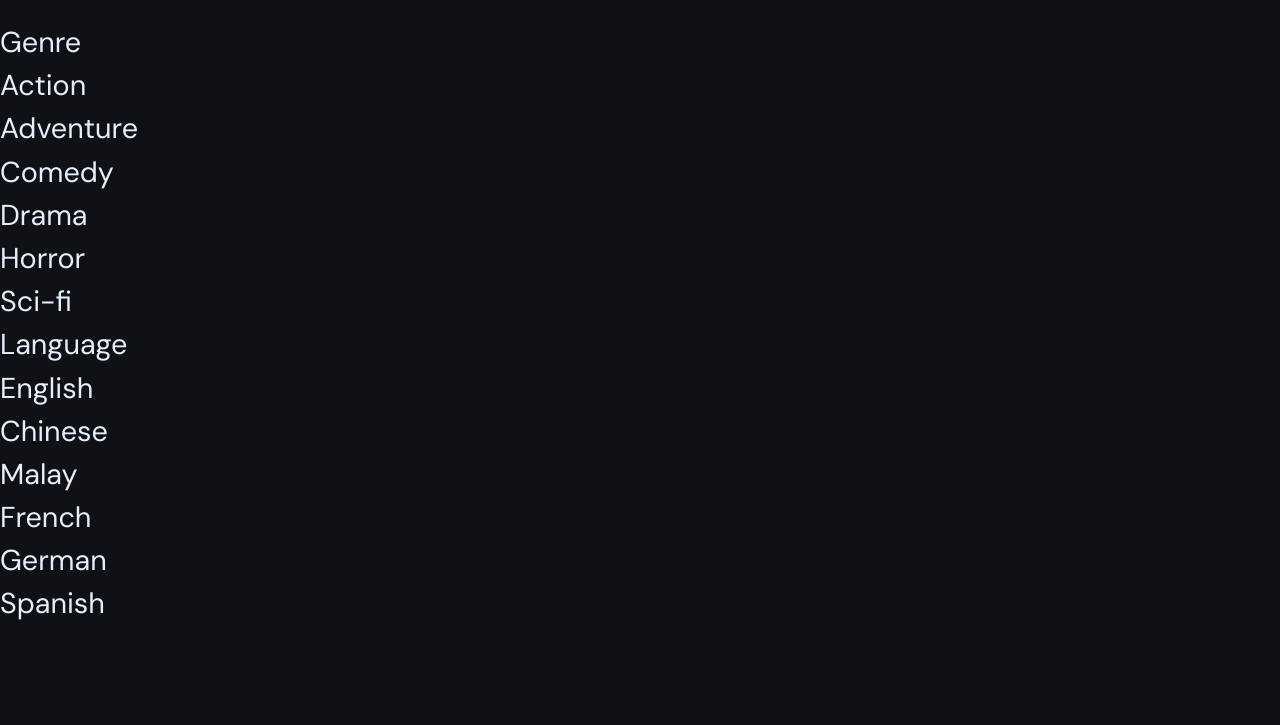
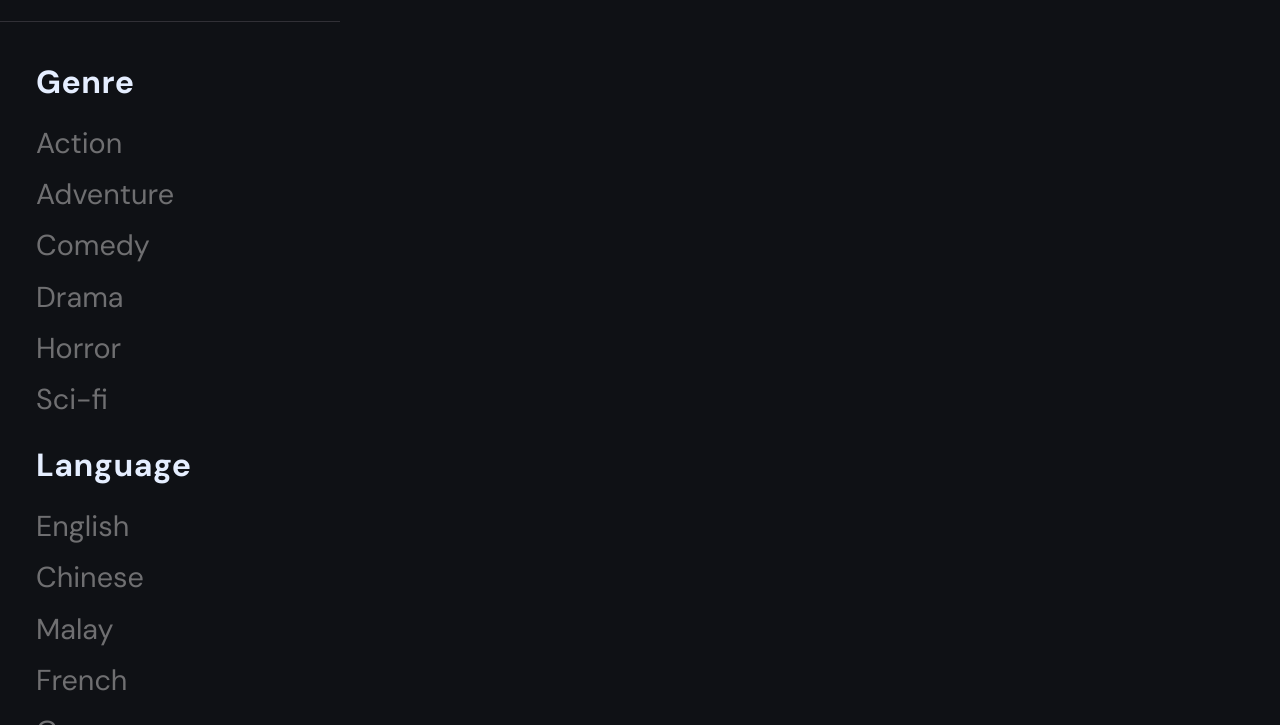
Before and after one commit to NaufalFiqri/Netflix-Clone, a plain HTML site: page index.html in a window 1280 px wide. Shown: the part 75-800 px from the top of the page. Drawn offline with Linux system fonts and the light colour scheme.

Commit message:
sidebar css

```diff
--- a/assets/css/style.css
+++ b/assets/css/style.css
@@ -146,13 +146,39 @@ body {
   display: none;
 }
 
-.search-wrapper.searching::before { display: block; }
+.search-wrapper.searching::before {
+  display: block;
+}
 
 @keyframes loading {
-    0% { transform: rotate(0); }
-    100% { transform: rotate(1turn); }
+  0% {
+    transform: rotate(0);
   }
+  100% {
+    transform: rotate(1turn);
+  }
+}
 
+.heading,
+.title-large,
+.title {
+  font-weight: var(--weight-bold);
+  letter-spacing: 0.5px;
+}
+
+.title {
+  font-size: var(--fs-title);
+}
+
+.heading {
+  color: var(--white);
+  font-size: var(--fs-heading);
+  line-height: 1.2;
+}
+
+.title-large {
+  font-size: var(--fs-title-lg);
+}
 
 /*-----------------------------------*\
   #HEADER
@@ -238,7 +264,9 @@ body {
   color: var(--on-surface-variant);
 }
 
-.search-field:hover { box-shadow: 0 0 0 2px var(--on-surface-variant); }
+.search-field:hover {
+  box-shadow: 0 0 0 2px var(--on-surface-variant);
+}
 
 .search-field:focus {
   box-shadow: 0 0 0 2px var(--on-surface);
@@ -254,4 +282,77 @@ body {
   transition: var(--transition-short);
 }
 
-.search-wrapper:focus-within .leading-icon { opacity: 0; }
+.search-wrapper:focus-within .leading-icon {
+  opacity: 0;
+}
+
+/*-----------------------------------*\
+  #SIDEBAR
+\*-----------------------------------*/
+
+.sidebar {
+  position: absolute;
+  background-color: var(--background);
+  top: 96px;
+  bottom: 0;
+  left: -340px;
+  max-width: 340px;
+  width: 100%;
+  border-block-start: 1px solid var(--banner-background);
+  overflow-y: overlay;
+  z-index: 4;
+  visibility: hidden;
+  transition: var(--transition-long);
+}
+
+.sidebar.active {
+  transform: translateX(340px);
+  visibility: visible;
+}
+
+.sidebar-inner {
+  display: grid;
+  gap: 20px;
+  padding-block: 36px;
+}
+
+.sidebar::-webkit-scrollbar-thumb {
+  background-color: transparent;
+}
+
+.sidebar:is(:hover, :focus-within)::-webkit-scrollbar-thumb {
+  background-color: var(--banner-background);
+}
+
+.sidebar::-webkit-scrollbar-button {
+  height: 16px;
+}
+
+.sidebar-list,
+.sidebar-footer {
+  padding-inline: 36px;
+}
+
+.sidebar-link {
+  color: var(--on-surface-variant);
+  transition: var(--transition-short);
+}
+
+.sidebar-link:is(:hover, :focus-visible) {
+  color: var(--on-background);
+}
+
+.sidebar-list {
+  display: grid;
+  gap: 8px;
+}
+
+.sidebar-list .title {
+  margin-block-end: 8px;
+}
+
+.sidebar-footer {
+  border-block-start: 1px solid var(--banner-background);
+  padding-block-start: 28px;
+  margin-block-start: 16px;
+}
--- a/index.html
+++ b/index.html
@@ -101,13 +101,14 @@
     </header>
 
     <!-- #SIDEBAR -->
-    <nav class="sidebar" sidebar>
+    <nav class="sidebar active" sidebar>
       <div class="sidebar-inner">
         <div class="sidebar-list">
           <p class="title">Genre</p>
 
           <a href="./movielist.html" menu-close class="sidebar-link">Action</a
-          ><a href="./movielist.html" menu-close class="sidebar-link">Adventure</a
+          ><a href="./movielist.html" menu-close class="sidebar-link"
+            >Adventure</a
           ><a href="./movielist.html" menu-close class="sidebar-link">Comedy</a
           ><a href="./movielist.html" menu-close class="sidebar-link">Drama</a
           ><a href="./movielist.html" menu-close class="sidebar-link">Horror</a
@@ -121,11 +122,23 @@
           ><a href="./movielist.html" menu-close class="sidebar-link">Malay</a
           ><a href="./movielist.html" menu-close class="sidebar-link">French</a
           ><a href="./movielist.html" menu-close class="sidebar-link">German</a
-          ><a href="./movielist.html" menu-close class="sidebar-link">Spanish</a>
+          ><a href="./movielist.html" menu-close class="sidebar-link"
+            >Spanish</a
+          >
         </div>
 
-
+        <div class="sidebar-footer">
+          <p class="copyright">
+            Copyright 2023
+            <a href="https://naufalfiqri.netlify.app">Naufal Fiqri</a>
+          </p>
+          <img
+            src="./assets/images/tmdb-logo.png"
+            alt="the movie database logo"
+          />
+        </div>
       </div>
     </nav>
+    <div class="overlay" overlay menu-toggler></div>
   </body>
 </html>
```
Also changed, not shown: assets/images/tmdb-logo.png (added).
